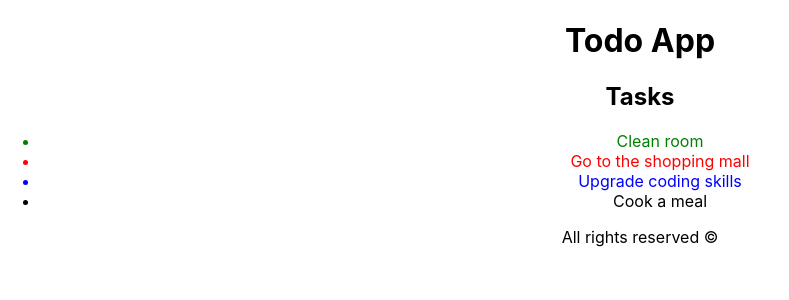
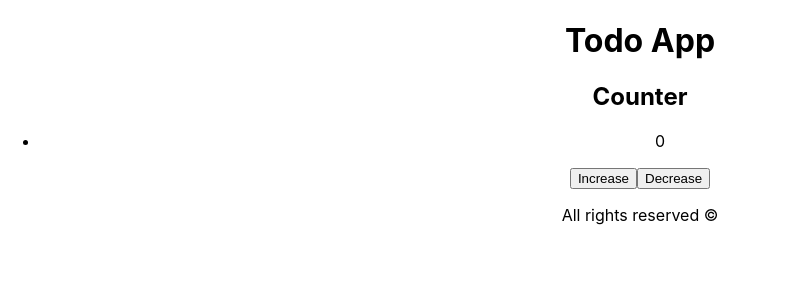
Before and after one commit to chrisAXZA/React-Projects, a React (Create React App) app in the folder todo-app/: page / in a window 1280 px wide. Shown: the top 300 px of the page, without its empty margins (0-789 px from the left). Built offline with nearby package versions, Linux system fonts and the light colour scheme.

Commit message:
Implement launch.json debugger file

```diff
--- a/todo-app/src/components/TodoList.js
+++ b/todo-app/src/components/TodoList.js
@@ -1,17 +1,56 @@
+import React, { useState } from 'react';
+
 import TodoListItem from "./TodoListItem.js";
 
 function TodoList() {
-    let firstTask = 'Clean room';
+    let todoState = React.useState([
+        'Initial Todo',
+    ]);
+
+    // todo = getter, setTodo = setter
+    // let [todo, setTodo] = useState('Intial Todo');
+    let [count, setCount] = useState(0);
+
+    // let [todo, setTodo] = React.useState('Intial Todo');
+    // let [todo, setTodo] = todoState;
+
+    // let todoState = React.useState([
+    //     'Clean room',
+    //     'Go to the shopping mall',
+    //     'Upgrade coding skills',
+    //     'Cook a meal',
+    // ]);
+
+    // let todos = todoState[0];
+    // let setTodos = todoState[1];
+
+    // let firstTask = 'Clean room';
+    // let firstColor = 'green';
+    // let person = {
+    //     name: 'Pesho',
+    //     age: 32,
+    // };
+
+    console.log('render');
 
     return (
         <>
-            <h2>Tasks</h2>
+            <h2>Counter</h2>
 
             <ul>
-                <TodoListItem color="green">{firstTask}</TodoListItem>
-                <TodoListItem color="red">Go to the shopping mall</TodoListItem>
-                <TodoListItem color="blue">Upgrade coding skills</TodoListItem>
-                <TodoListItem color="black">Cook a meal</TodoListItem>
+                <TodoListItem>{count}</TodoListItem>
+
+                {/* {todos.map(todo => <TodoListItem>{todo}</TodoListItem>)} */}
+
+                {/* <TodoListItem>Clean room</TodoListItem> */}
+                {/* <TodoListItem>Go to the shopping mall</TodoListItem> */}
+                {/* <TodoListItem>Upgrade coding skills</TodoListItem> */}
+                {/* <TodoListItem>Cook a meal</TodoListItem> */}
+
+                {/* <TodoListItem color={'light' + firstColor}>{firstTask}</TodoListItem> */}
+                {/* <TodoListItem color="red">Go to the shopping mall</TodoListItem> */}
+                {/* <TodoListItem color="blue" person={person}>Upgrade coding skills</TodoListItem> */}
+                {/* <TodoListItem color="black">Cook a meal</TodoListItem> */}
 
                 {/* <TodoListItem><p>Clean room</p><p>Clean room2</p></TodoListItem> */}
                 {/* <TodoListItem text="Clean room" > */}
@@ -25,6 +64,9 @@ function TodoList() {
                 <li>Upgrade coding skills</li>
                 <li>Cook a meal</li> */}
             </ul>
+
+            <button onClick={() => setCount(count += 1)}>Increase</button>
+            <button onClick={() => setCount(count - 1)}>Decrease</button>
         </>
     );
 
--- a/todo-app/src/components/TodoListItem.js
+++ b/todo-app/src/components/TodoListItem.js
@@ -1,7 +1,14 @@
 const TodoListItem = (props) => {
     // console.log(props);
     // return <li>{props.text}</li>;
-    return <li style={{ color: props.color }}>{props.children}</li>;
+
+    // if (props.person) {
+    //     console.log(props.person);
+    // }
+
+    // return <li style={{ color: props.color }}>{props.children} - {props.person?.name}</li>;
+
+    return <li>{props.children}</li>;
 }
 
 export default TodoListItem;
```
